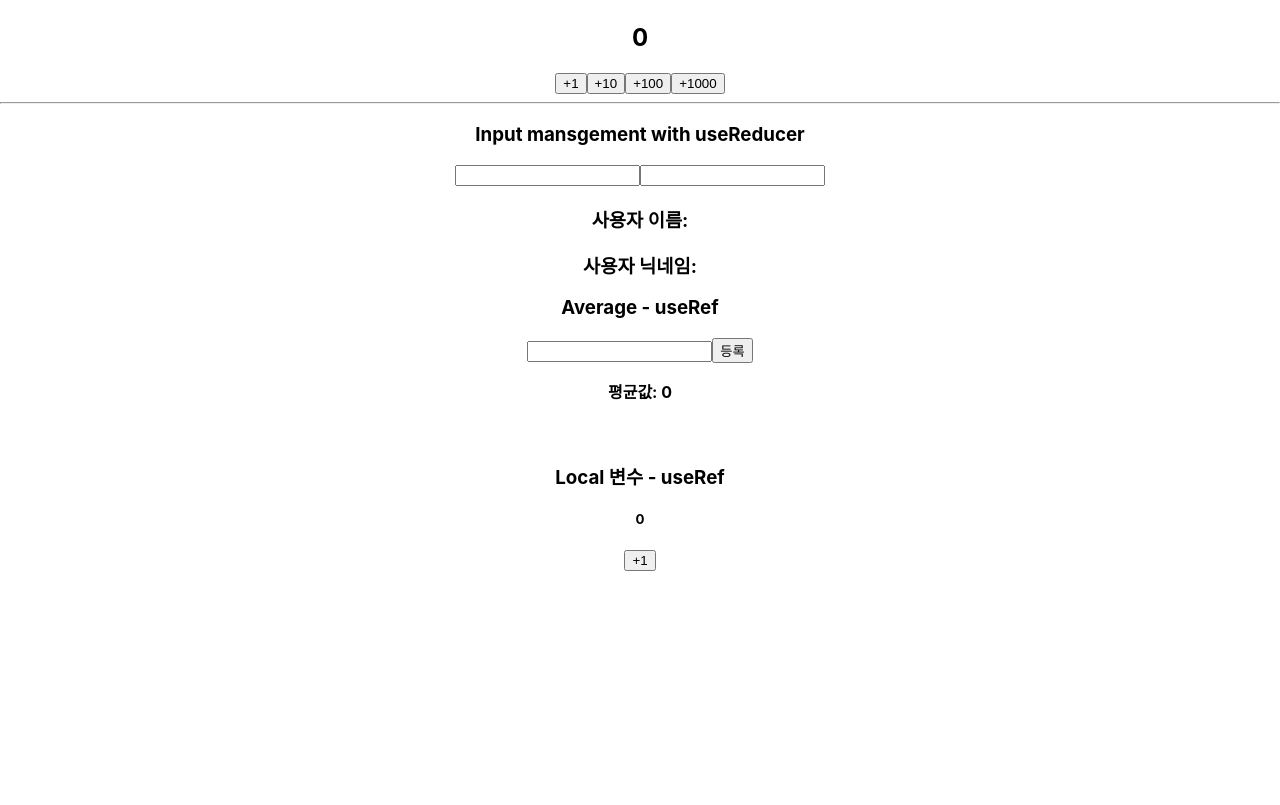
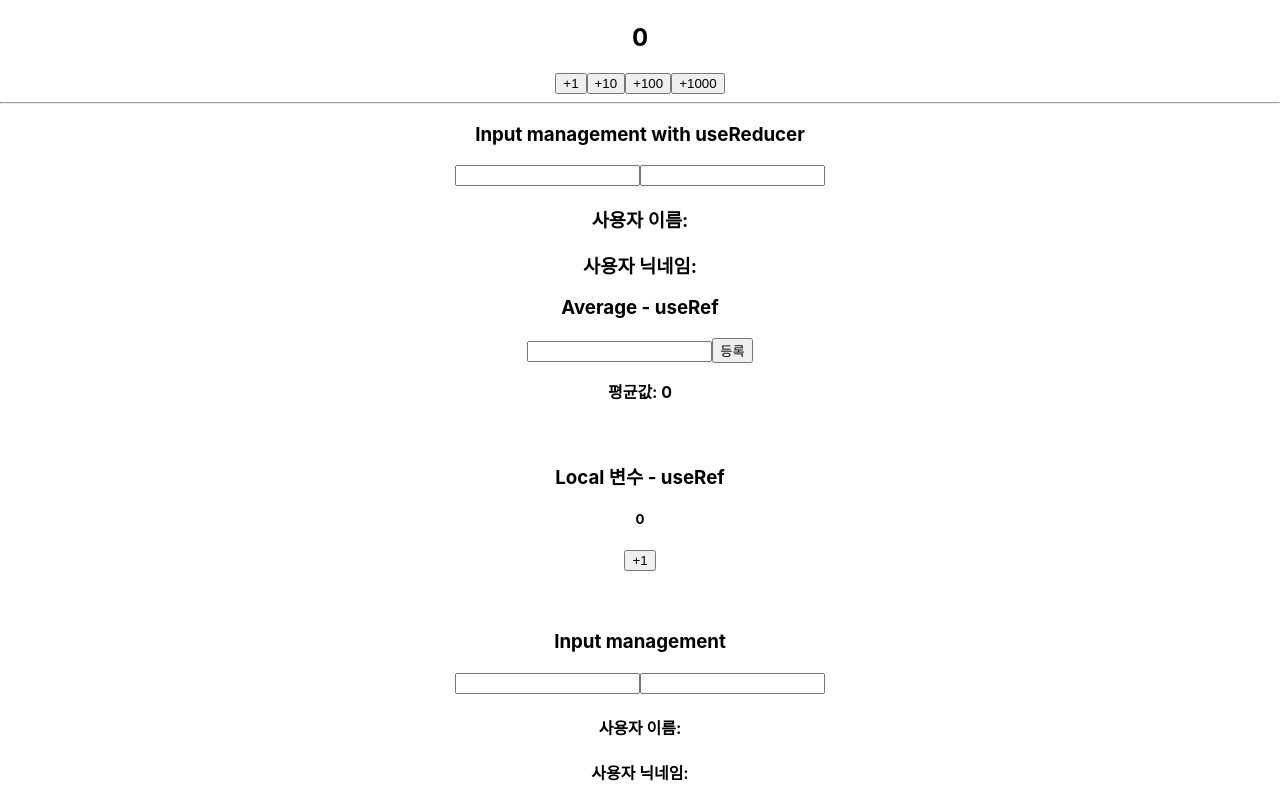
Before and after one commit to HEUNNN/react_by_velopert, a React (Create React App) app in the folder hooks_sample/hooks_sample/: page / in a window 1280 px wide. Shown: the part 427-1232 px from the top of the page. Before the commit the page ends 998 px from the top, so only its background shows below. Built offline with nearby package versions, Linux system fonts and the light colour scheme.

Commit message:
2022/3/13 React Velopert 인풋 관리 - only useState

```diff
--- a/hooks_sample/hooks_sample/src/App.js
+++ b/hooks_sample/hooks_sample/src/App.js
@@ -6,6 +6,7 @@ import CounterUseReducer from "./CounterUseReducer";
 import InputUseReducer from "./InputUseReducer";
 import Average from "./Average";
 import RefSample from "./LocalVariableUseRef";
+import InputManagement from "./InputManagement";
 function App() {
   const [isVisible, setIsVisible] = useState(true);
   return (
@@ -29,7 +30,7 @@ function App() {
       <h3>Counter with useReducer</h3>
       <CounterUseReducer />
       <hr />
-      <h3>Input mansgement with useReducer</h3>
+      <h3>Input management with useReducer</h3>
       <InputUseReducer />
       <h3>Average - useRef</h3>
       <Average />
@@ -37,6 +38,7 @@ function App() {
       <br />
       <h3>Local 변수 - useRef</h3>
       <RefSample />
+      <InputManagement />
     </div>
   );
 }
--- /dev/null
+++ b/hooks_sample/hooks_sample/src/InputManagement.js
@@ -0,0 +1,19 @@
+import { useState } from "react";
+const InputManagement = () => {
+  const [state, setState] = useState({ userName: "", nickName: "" });
+  const handleInput = (e) => {
+    setState({ ...state, [e.target.name]: e.target.value });
+  };
+  return (
+    <div>
+      <br />
+      <br />
+      <h3>Input management</h3>
+      <input name={"userName"} value={state.userName} onChange={handleInput} />
+      <input name={"nickName"} value={state.nickName} onChange={handleInput} />
+      <h4>사용자 이름: {state.userName}</h4>
+      <h4>사용자 닉네임: {state.nickName}</h4>
+    </div>
+  );
+};
+export default InputManagement;
```
